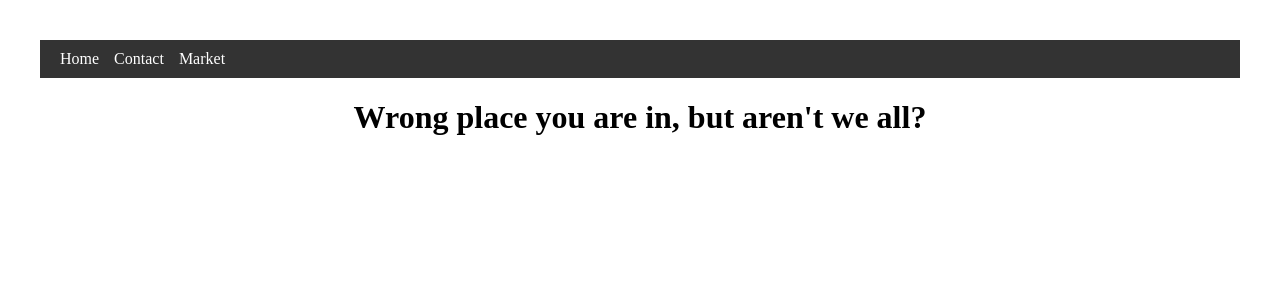
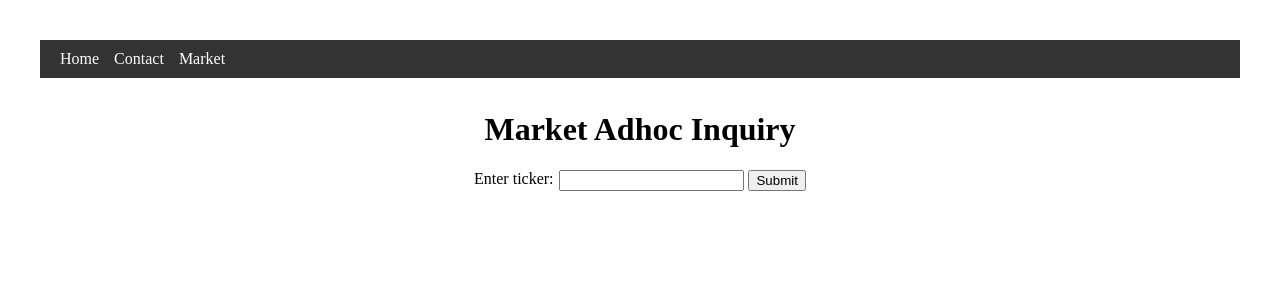
Before and after one commit to crackCodeLogn/dashboard-app-react-vite, a React (Vite) app: page /market/adhoc in a window 1280 px wide. Shown: the top 300 px of the page. Built offline with nearby package versions, Linux system fonts and the light colour scheme.

Commit message:
Incorporate adhoc market data fetching

```diff
--- a/src/App.tsx
+++ b/src/App.tsx
@@ -5,6 +5,7 @@ import Home from "./pages/Home.tsx";
 import Contact from "./pages/Contact.tsx";
 import Market from "./pages/Market.tsx";
 import NoPage from "./pages/NoPage.tsx";
+import MarketDataAdhoc from "./pages/MarketDataAdhoc.tsx";
 
 
 function App() {
@@ -16,6 +17,8 @@ function App() {
                 <Route path={"/"} element={<Home/>}/>
                 <Route path={"contact"} element={<Contact/>}/>
                 <Route path={"market"} element={<Market/>}/>
+                <Route path={"market/adhoc"} element={<MarketDataAdhoc/>}/>
+                {/*<Route path={"market/chart2"} element={<TradingViewChart/>}/>*/}
                 <Route path={"*"} element={<NoPage/>}/>
             </Routes>
         </BrowserRouter>
--- /dev/null
+++ b/src/pages/MarketDataAdhoc.tsx
@@ -0,0 +1,88 @@
+import Chart1, {ChartOneSeriesProps} from "../components/chart/echarts/Chart.tsx";
+import {fetchTickerData, MarketTickerData} from "../services/MarketDataService.tsx";
+import {useEffect, useState} from "react";
+import './Shared.css';
+
+function YValueFormat(value: number): string {
+  return value.toFixed(2);
+}
+
+export interface TickerData {
+  data: { date: string, price: number }[];
+}
+
+const MarketDataAdhoc = () => {
+  const [tickerSymbol, setTickerSymbol] = useState('');
+  const [tickerData, setTickerData] = useState<TickerData | null>(null);
+  const [isLoading, setIsLoading] = useState(true);
+  const [chartData, setChartData] = useState<ChartOneSeriesProps | null>(null);
+  const [error, setError] = useState(false);
+
+  const handleTickerSubmit = (event) => {
+    event.preventDefault();
+    setChartData(null);
+    setIsLoading(false);
+    setError(false);
+
+    fetchMarketData();
+  };
+
+  const fetchMarketData = () => {
+    const mktData: MarketTickerData = {
+      symbol: tickerSymbol,
+      start: '2020-01-01',
+      end: '2025-01-25'
+    }
+
+    fetchTickerData(mktData, 1000)
+      .then(result => {
+        if (!result || !result.data || result.data.length === 0) {
+          throw new Error(`no ticker data found for ${tickerSymbol}`);
+        }
+        setTickerData(result);
+      }).catch(err => {
+      console.error(err);
+      setError(true);
+    });
+  };
+
+  useEffect(() => {
+    if (tickerData) {
+      const transformTickerData: TickerData = tickerData as TickerData;
+      const values = transformTickerData.data;
+      const xdata = values.map(v => v.date);
+      const ydata = values.map(v => YValueFormat(v.price));
+
+      const chartData: ChartOneSeriesProps = {
+        title: `Price chart of ${tickerSymbol}`,
+        showLegend: false,
+        xData: xdata,
+        yData: ydata
+      }
+      setChartData(chartData);
+      setIsLoading(false);
+    }
+  }, [tickerData]);
+
+  return (
+    <div>
+      <div className={'row'}>
+        <h1> Market Adhoc Inquiry </h1>
+        <form className={'row-distance-5'} onSubmit={handleTickerSubmit}>
+          <label> Enter ticker: </label>
+          <input type={"text"}
+                 value={tickerSymbol}
+                 onChange={(e) => setTickerSymbol(e.target.value)}/>
+          <input type={'submit'}/>
+        </form>
+      </div>
+
+      {chartData
+        ? <Chart1 {...chartData}/>
+        : (isLoading ? '' :
+          (error ? '*** NO DATA FOUND ***' : ''))}
+    </div>
+  )
+};
+
+export default MarketDataAdhoc;
--- /dev/null
+++ b/src/pages/Shared.css
@@ -0,0 +1,13 @@
+.row {
+    display: flex;
+    flex-direction: column;
+    justify-content: center;
+    margin: 0.75rem;
+}
+
+.row-distance-5 {
+    display: flex;
+    flex-direction: row;
+    justify-content: center;
+    gap: 0.31rem;
+}
--- /dev/null
+++ b/src/services/MarketDataService.tsx
@@ -0,0 +1,36 @@
+import axios, {AxiosInstance} from 'axios';
+import {sprintf} from 'sprintf-js';
+
+const MARKET_DATA_BASE: string = "http://localhost:8083"
+const TICKER_DATA_END_POINT: string = "/mkt?symbol=%s&start=%s&end=%s&original=1";
+
+// http://localhost:8083/mkt?symbol=CM.TO&start=2023-10-01&end=2023-10-09&original=1
+
+function generateApi(timeout: number): AxiosInstance {
+  return axios.create({
+    baseURL: MARKET_DATA_BASE,
+    timeout: timeout,
+    headers: {
+      'Content-Type': 'application/json',
+    }
+  })
+}
+
+export interface MarketTickerData {
+  symbol: string,
+  start: string,
+  end: string
+}
+
+export const fetchTickerData = async (data: MarketTickerData, timeout: number = 3000) => {
+  const mktEndPoint: string = sprintf(TICKER_DATA_END_POINT, data.symbol, data.start, data.end);
+  console.log(mktEndPoint) // todo - remove post testing
+  const api: AxiosInstance = generateApi(timeout);
+  try {
+    const response = await api.get(mktEndPoint);
+    return response.data;
+  } catch (error) {
+    console.error('api err: ' + error);
+    throw error;
+  }
+};
```
Also changed, not shown: package.json (+8 -1 lines).
